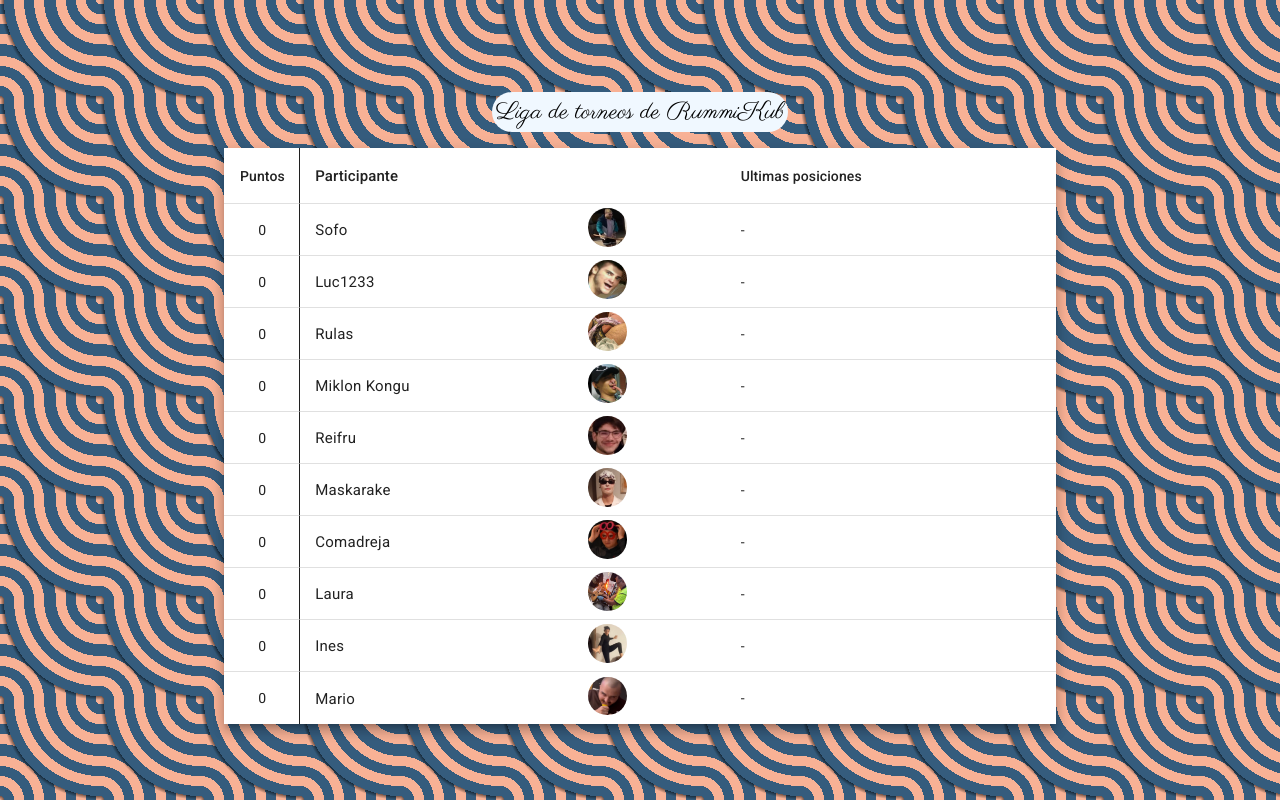
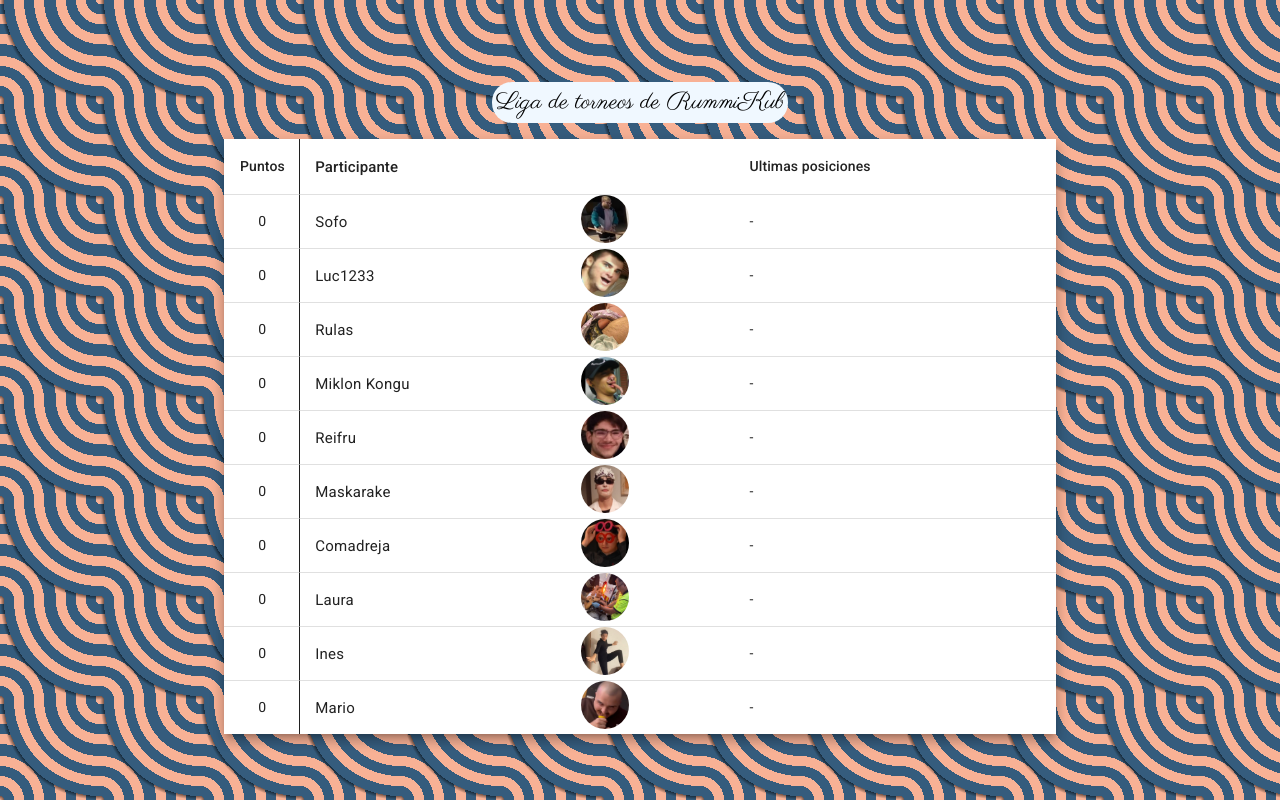
Before and after one commit to sebastian1999-hub/DMK, an Angular app: page / in a window 1280 px wide. Built offline with nearby package versions, Linux system fonts and the light colour scheme; a web font is replaced by a local one.

Commit message:
cambio imagenes

```diff
--- a/src/styles.css
+++ b/src/styles.css
@@ -23,7 +23,7 @@
     padding: 0.3vw;
 }
 img{
-    max-width: 3vw;
+    max-width: 6vh;
     aspect-ratio: 1;
     border-radius: 50%;
     object-fit:cover;
```
